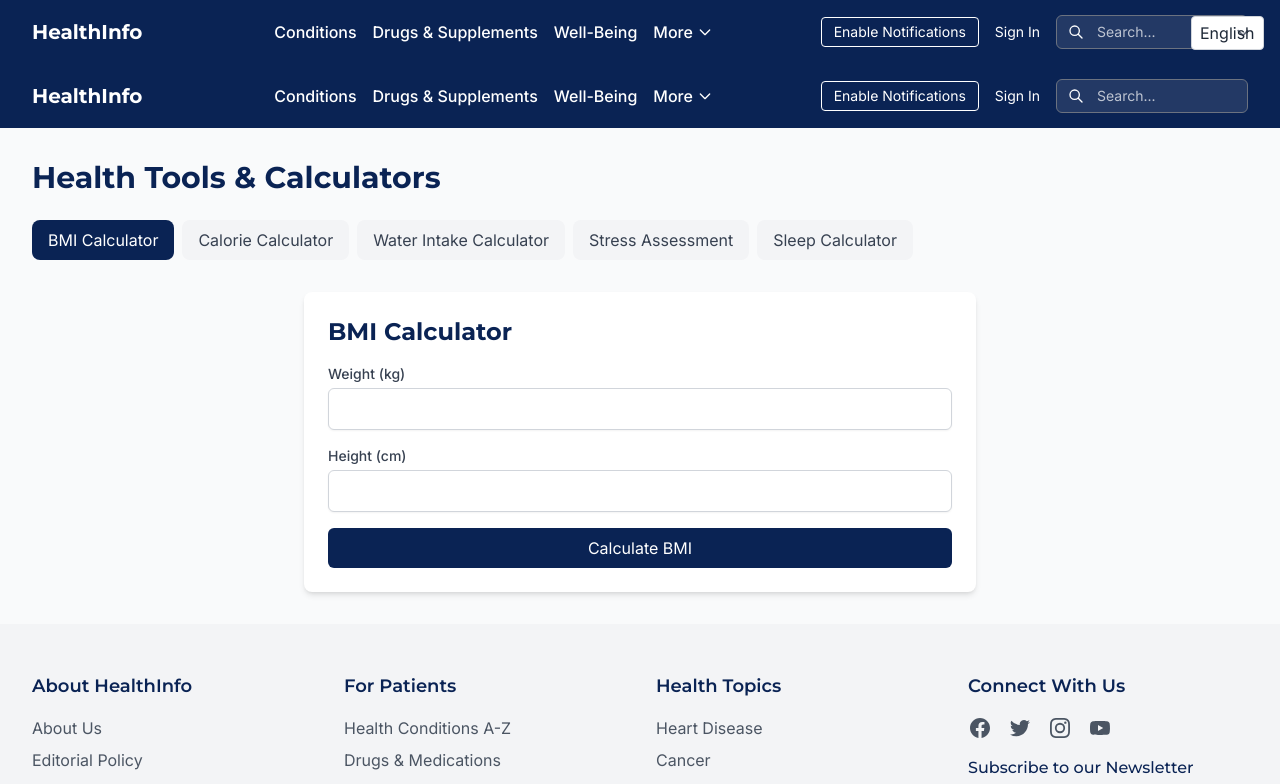
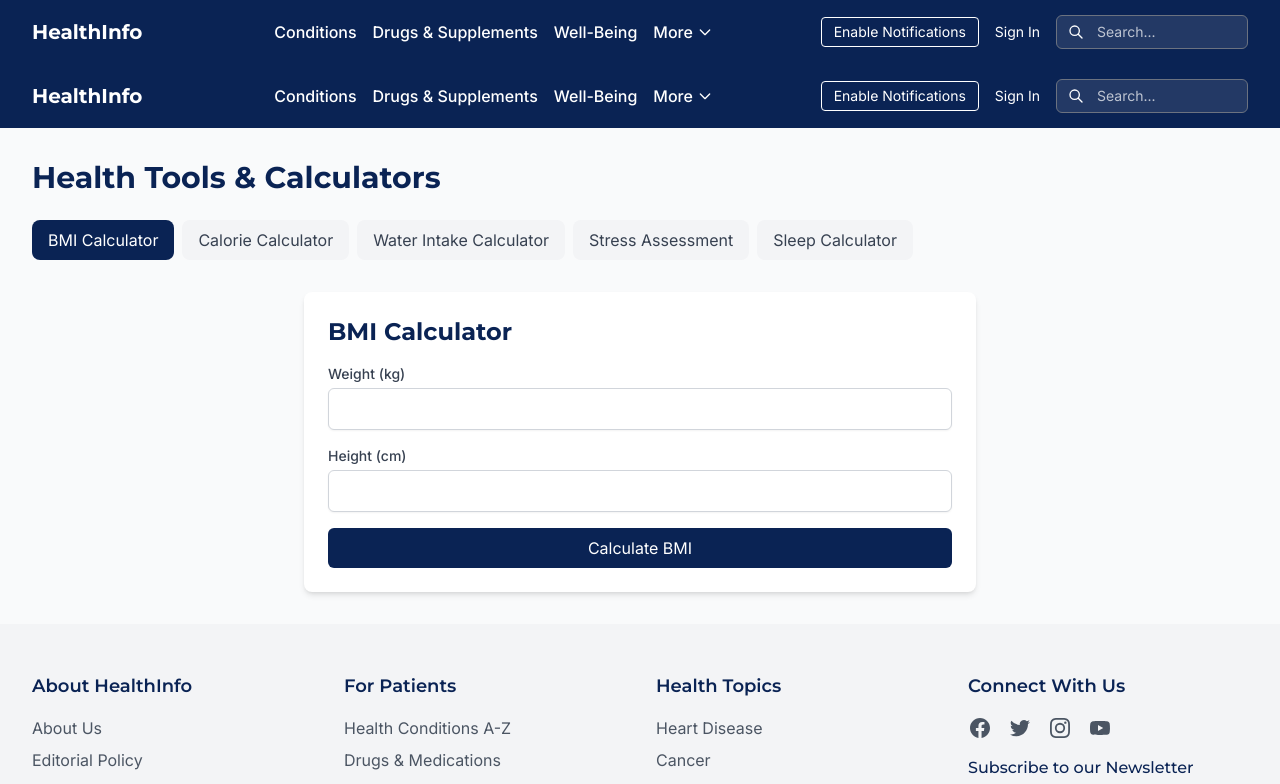
Before and after one commit to nilupj/fast-next-wagtail, a Next.js app in the folder frontend/: page /tools in a window 1280 px wide. Shown: the top 784 px of the page. Built offline with nearby package versions, Linux system fonts and the light colour scheme.

Commit message:
Restored to 'cd0d977a72ac7e70e830f108126344df5b97b288'
Replit-Restored-To: cd0d977a72ac7e70e830f108126344df5b97b288

```diff
--- a/frontend/components/Layout.js
+++ b/frontend/components/Layout.js
@@ -1,23 +1,11 @@
+
 import Head from 'next/head';
 import Script from 'next/script';
-import { useRouter } from 'next/router';
-import { useEffect } from 'react';
 import Navbar from './Navbar';
 import Footer from './Footer';
+import { useEffect } from 'react';
 
 export default function Layout({ children, title = 'Health Info - Trusted Medical Information & Resources' }) {
-  const router = useRouter();
-  const { locale } = router;
-
-  useEffect(() => {
-    localStorage.setItem('locale', locale);
-  }, [locale]);
-
-  const changeLanguage = (e) => {
-    const locale = e.target.value;
-    router.push(router.pathname, router.asPath, { locale });
-  };
-
   useEffect(() => {
     // Load feather icons if it exists
     if (typeof window !== 'undefined' && window.feather) {
@@ -35,16 +23,6 @@ export default function Layout({ children, title = 'Health Info - Trusted Medica
       </Head>
       <div className="flex flex-col min-h-screen">
         <Navbar />
-        <div className="fixed top-4 right-4 z-50">
-          <select
-            onChange={changeLanguage}
-            defaultValue={locale}
-            className="bg-white border border-gray-300 rounded px-2 py-1"
-          >
-            <option value="en">English</option>
-            <option value="hi">हिंदी</option>
-          </select>
-        </div>
         <main className="flex-grow">
           {children}
         </main>
--- a/frontend/next.config.js
+++ b/frontend/next.config.js
@@ -2,10 +2,6 @@
 /** @type {import('next').NextConfig} */
 const nextConfig = {
   reactStrictMode: true,
-  i18n: {
-    locales: ['en', 'hi'],
-    defaultLocale: 'en',
-  },
   images: {
     domains: ['0.0.0.0', 'localhost', 'example.com', 'images.unsplash.com'],
     remotePatterns: [
```
Also changed, not shown: frontend/utils/api.js (+4 -6 lines).
